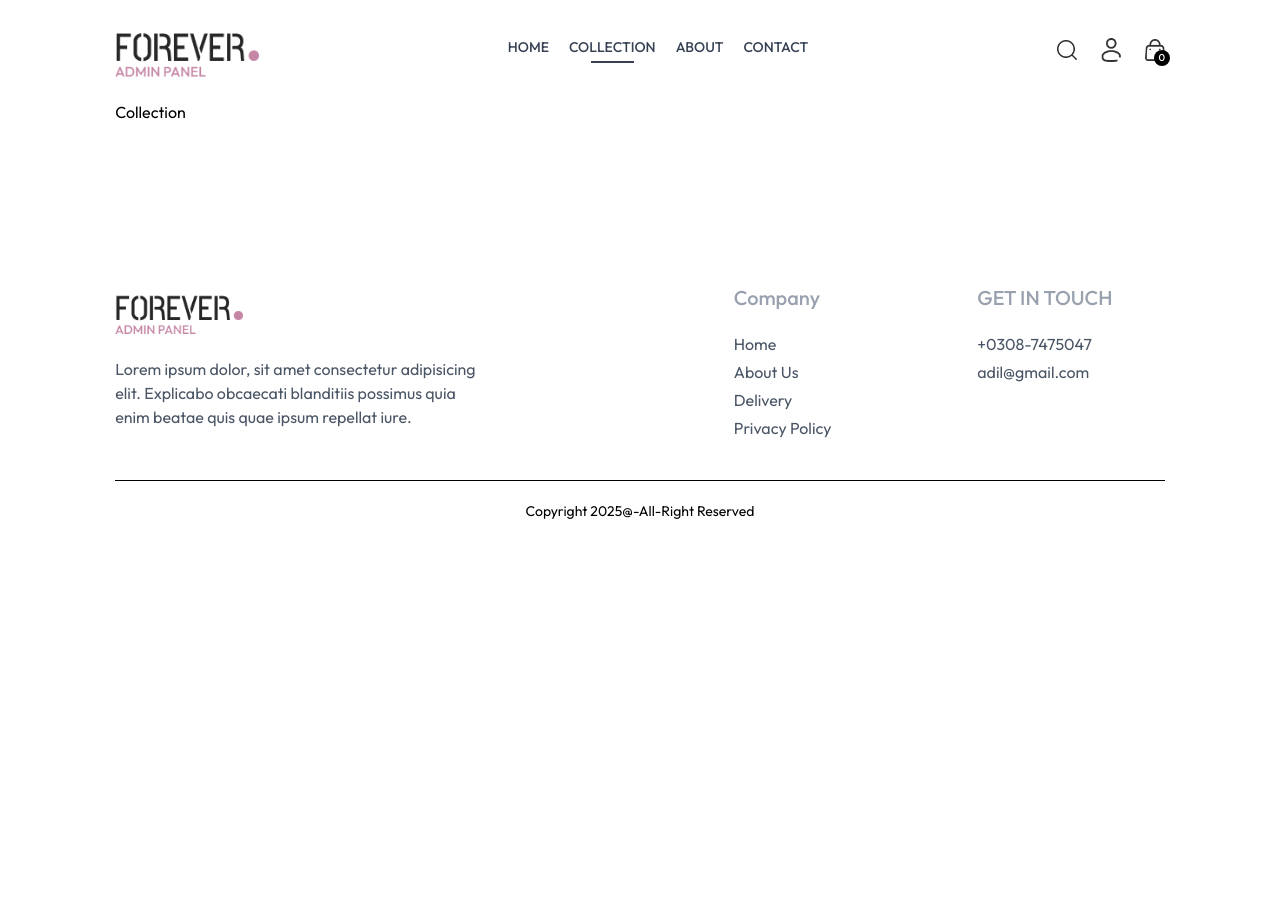
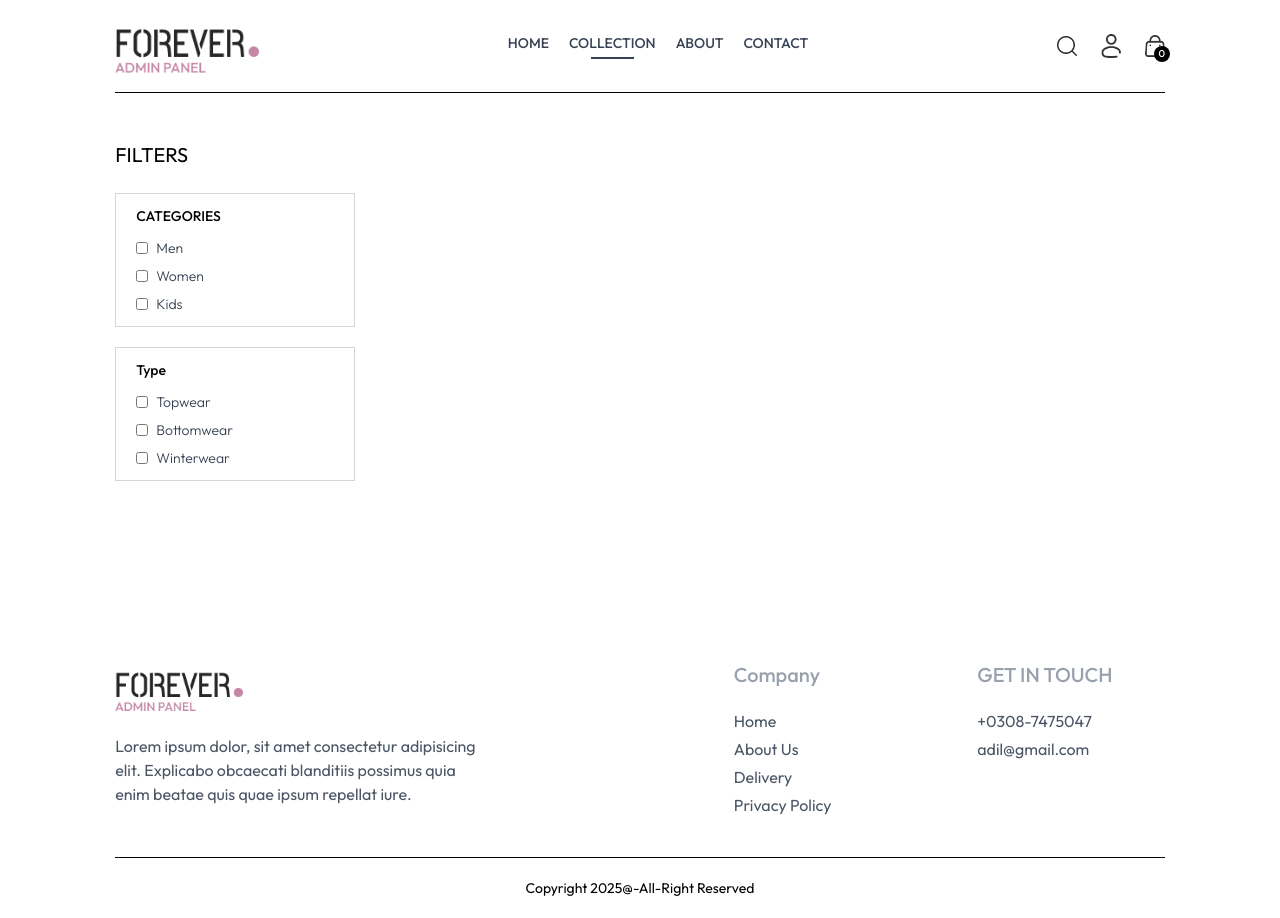
Before and after one commit to AdilTahir123/Ecommerce-Nav-Hero-Footer, a React (Vite) app: page /Collection in a window 1280 px wide. Before the commit the page ends 800 px from the top, so only its background shows below. Built offline with nearby package versions, Linux system fonts and the light colour scheme.

Commit message:
Collection Left side

```diff
--- a/package.json
+++ b/package.json
@@ -5,12 +5,11 @@
   "type": "module",
   "scripts": {
     "dev": "vite",
-    "build": "vite build",
     "lint": "eslint .",
-    "preview": "vite preview"
+    "preview": "vite preview",
+    "build": "vite build"
   },
   "dependencies": {
-    "vite": "^7.1.2",
     "@tailwindcss/vite": "^4.1.12",
     "react": "^19.1.1",
     "react-dom": "^19.1.1",
@@ -18,6 +17,7 @@
     "tailwindcss": "^4.1.12"
   },
   "devDependencies": {
+     "vite": "^7.1.2",
     "@eslint/js": "^9.33.0",
     "@types/react": "^19.1.10",
     "@types/react-dom": "^19.1.7",
--- a/src/App.jsx
+++ b/src/App.jsx
@@ -4,12 +4,12 @@ import About from './Pages/About.jsx'
 import Cart from './Pages/Cart.jsx'
 import Collection from './Pages/Collection.jsx'
 import Contact from './Pages/Contact.jsx'
-import Orders from './Pages/orders.jsx'
+import Orders from './Pages/Orders.jsx'
 import PlaceOrder from './Pages/PlaceOrder.jsx'
 import Product from './Pages/Product.jsx'
 import Navbar from './Components/Navbar.jsx'
 import {BrowserRouter, Routes,Route} from 'react-router-dom'
-import Login from './Pages/login.jsx'
+import Login from './Pages/Login.jsx'
 import './App.css'
 import Footer from './Components/Footer.jsx'
 const App = () => {
--- a/src/Components/Navbar.jsx
+++ b/src/Components/Navbar.jsx
@@ -11,7 +11,7 @@ import assets5 from '../assets/frontend_assets/dropdown_icon.png'
 const Navbar = () => {
   const [visible,setVisible]=useState(false);
   return (
-    <div className='flex justify-between items-center py-5 font-medium '>
+    <div className='flex justify-between items-center py-4 font-medium '>
 
     <Link to='/'><img src={assets} alt="Logo" className='w-36' /></Link>
         <ul className='hidden sm:flex gap-5 text-sm text-gray-700 '>
--- a/src/Pages/Collection.jsx
+++ b/src/Pages/Collection.jsx
@@ -1,8 +1,50 @@
-import React from 'react'
+import React, { useContext, useState } from 'react'
+import { ShopContext } from '../Context/ShopContext';
+import  assets  from '../assets/frontend_assets/dropdown_icon.png';
 
 const Collection = () => {
+  const {product}=useContext(ShopContext);
+  const [showFilter,setShowFilter]=useState(false);
+
   return (
-    <div>Collection</div>
+    <div className='flex flex-col sm:flex-row gap-1 sm:gap-10 pt-10 border-t'>
+    {/* Filter Product */}
+    <div className='min-w-60'>
+      <p onClick={()=>{setShowFilter(!showFilter)}} className='my-2 text-xl flex cursor-pointer gap-2'>FILTERS
+        <img className={`h-3 my-2  sm:hidden  ${showFilter?'rotate-90':''}`} src={assets} alt='dropdown_icon'/>
+      </p>
+      {/* Category Filter */}
+      <div className={`border border-gray-300 mt-6 py-3 pl-5 ${showFilter ? '' : 'hidden'} sm:block `}>
+        <p className='mb-3 font-medium text-sm'>CATEGORIES</p>
+        <div className='flex flex-col gap-2 text-sm font-light text-gray-700'>
+          <p className='flex gap-2'>
+          <input type="checkbox" className='w-3' value={'Men'}/>Men
+          </p>
+            <p className='flex gap-2'>
+          <input type="checkbox" className='w-3' value={'Women'}/>Women
+          </p>
+            <p className='flex gap-2'>
+          <input type="checkbox" className='w-3' value={'Kids'}/>Kids
+          </p>
+        </div>
+        </div>
+        {/* Sub-Category */}
+        <div className={`border border-gray-300 my-5 py-3 pl-5 ${showFilter ? '' : 'hidden'} sm:block `}>
+        <p className='mb-3 font-medium text-sm'>Type</p>
+        <div className='flex flex-col gap-2 text-sm font-light text-gray-700'>
+          <p className='flex gap-2'>
+          <input type="checkbox" className='w-3' value={'Topwear'}/>Topwear
+          </p>
+            <p className='flex gap-2'>
+          <input type="checkbox" className='w-3' value={'Bottomwear'}/>Bottomwear
+          </p>
+            <p className='flex gap-2'>
+          <input type="checkbox" className='w-3' value={'Winterwear'}/>Winterwear
+          </p>
+        </div>
+        </div>
+    </div>
+    </div>
   )
 }
 
--- a/vite.config.js
+++ b/vite.config.js
@@ -1,7 +1,10 @@
-import { defineConfig } from 'vite'
-import tailwindcss from '@tailwindcss/vite'
+import { defineConfig } from "vite";
+import react from "@vitejs/plugin-react";
+import tailwindcss from "@tailwindcss/vite";
+
 export default defineConfig({
   plugins: [
-    tailwindcss(),
+    react(),       // React support
+    tailwindcss(), // Tailwind support
   ],
-})
+});
```
Also changed, not shown: 57 other files (tests, documents, lock files or other folders).
